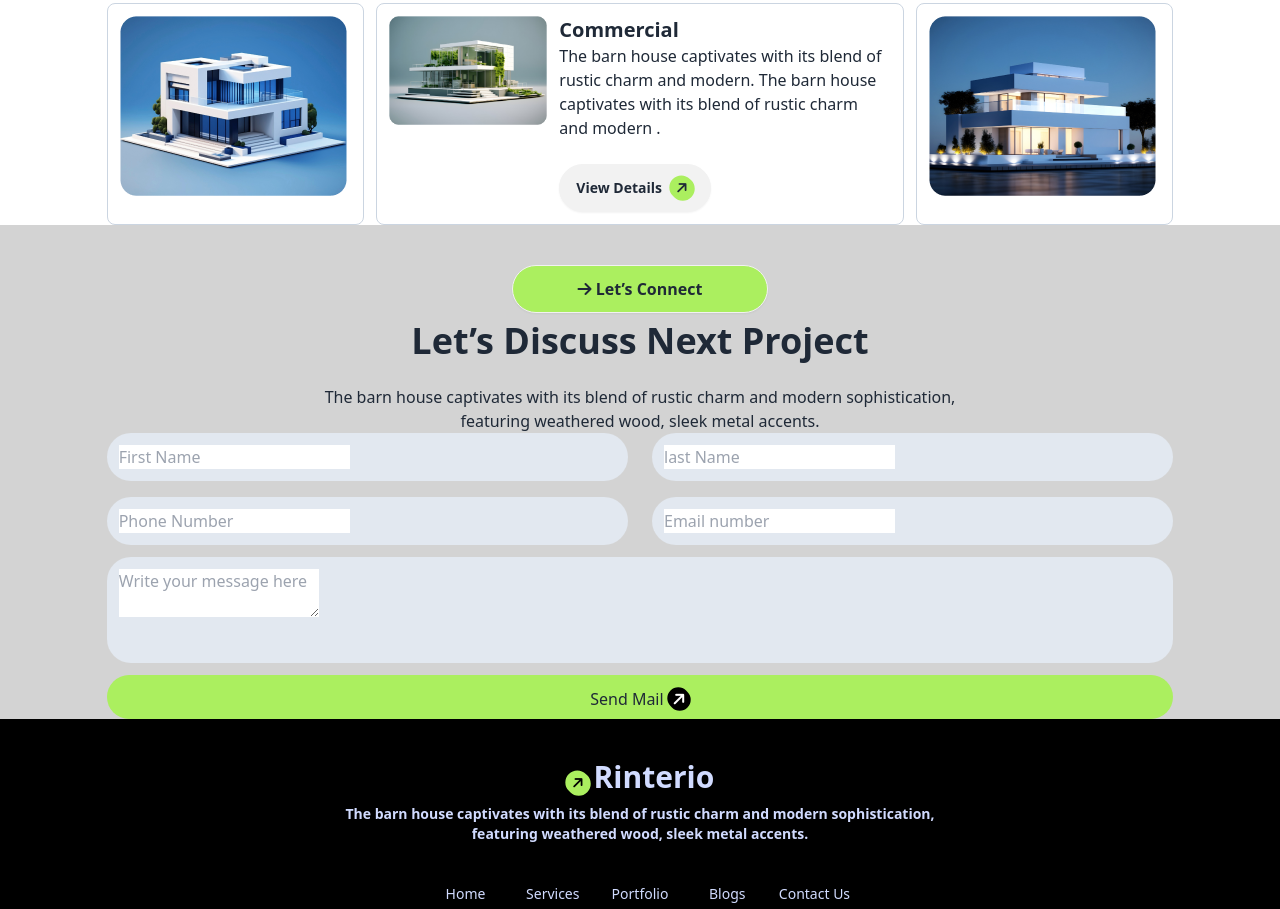
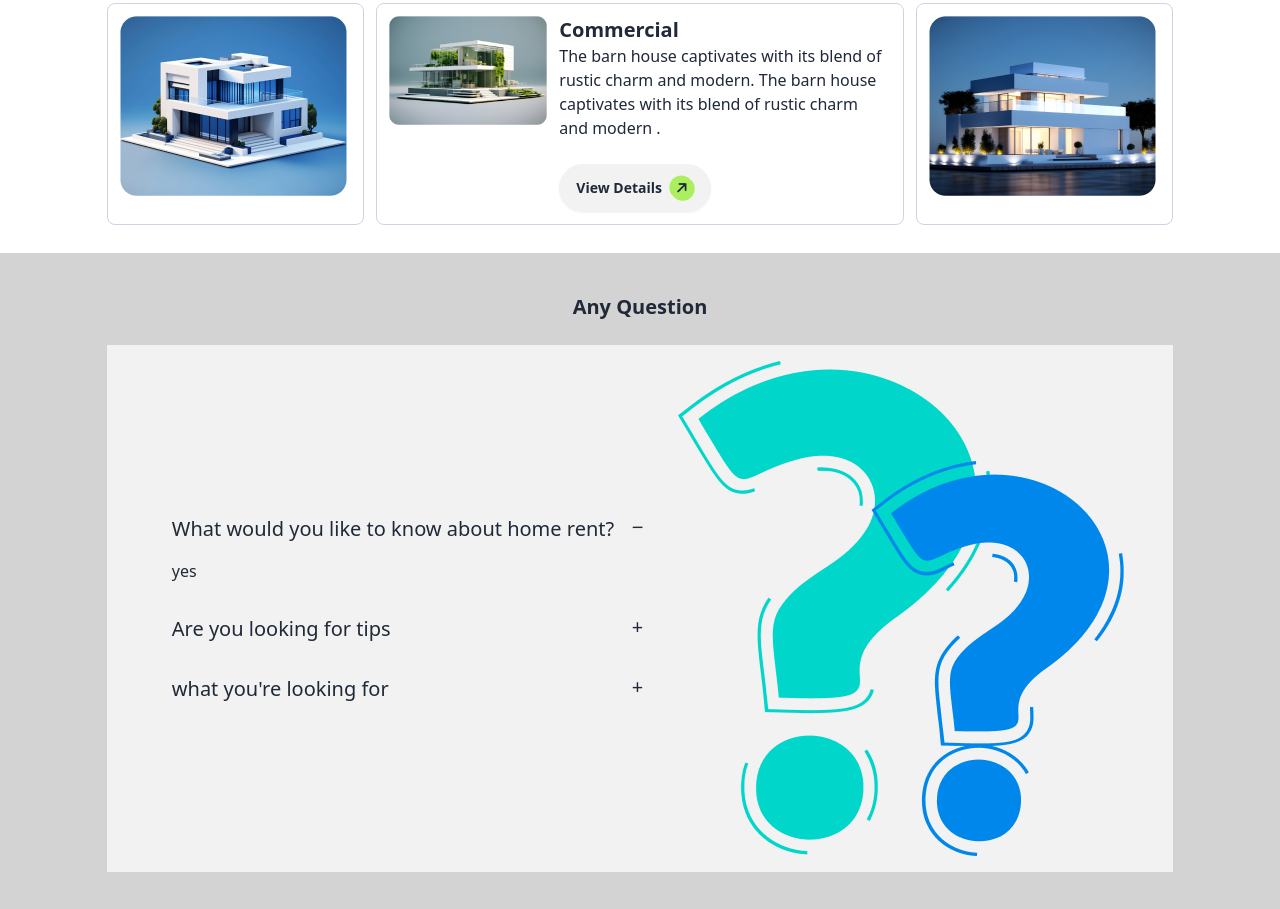
Before and after one commit to SalmaSathy/assignment-03, a plain HTML site: page index.html in a window 1280 px wide. Shown: the part 2073-2982 px from the top of the page. Drawn offline with nearby package versions, Linux system fonts and the light colour scheme.

Commit message:
assignment complete

```diff
--- a/index.html
+++ b/index.html
@@ -262,7 +262,7 @@
       <!-- work process ends-->
 
     <!-- latest protfolio startrs -->
-    <section class=" bg-white mb-10">
+    <section class=" bg-white mb-10 pb-7">
       <div class="w-10/12 mx-auto mt-10">
       <div class="text-center">
         <button class="btn btn-wide bg-white rounded-3xl font-bold text-base">
@@ -345,8 +345,44 @@
     </div>
     </section>
     <!-- latest protfolio ends -->
+     <!-- Q&A section starts -->
+      <section class=" w-10/12 mx-auto">
+        <h6 class="font-extrabold text-xl text-center">Any Question</h6><br>
+        <div class="hero bg-base-200">
+          <div class="hero-content flex-col lg:flex-row-reverse">
+           <img src="assets/faq.png" alt="">
+           <div>
+            <!-- ?accordian -->
+            <div class="collapse collapse-plus bg-base-200">
+              <input type="radio" name="my-accordion-3" checked="checked" />
+              <div class="collapse-title text-xl font-medium">What would you like to know about home rent?
+              </div>
+              <div class="collapse-content">
+                <p>yes</p>
+              </div>
+            </div>
+            <div class="collapse collapse-plus bg-base-200">
+              <input type="radio" name="my-accordion-3" />
+              <div class="collapse-title text-xl font-medium">
+                Are you looking for tips</div>
+              <div class="collapse-content">
+                <p>yes or no</p>
+              </div>
+            </div>
+            <div class="collapse collapse-plus bg-base-200">
+              <input type="radio" name="my-accordion-3" />
+              <div class="collapse-title text-xl font-medium"> what you're looking for</div>
+              <div class="collapse-content">
+                <p>hello</p>
+              </div>
+            </div>
+             <!-- accordian end -->
+          </div>
+        </div>
+      </section>
+     <!-- Q&A section starts -->
      <!-- lets connect starts -->
-     <section class="">
+     <section class="pb-7">
       <div class="w-10/12 mx-auto mt-10 ">
         <div class="text-center">
           <button class="btn btn-wide bg-primary rounded-3xl font-bold text-base">
```
Also changed, not shown: assets/faq.png (added).
